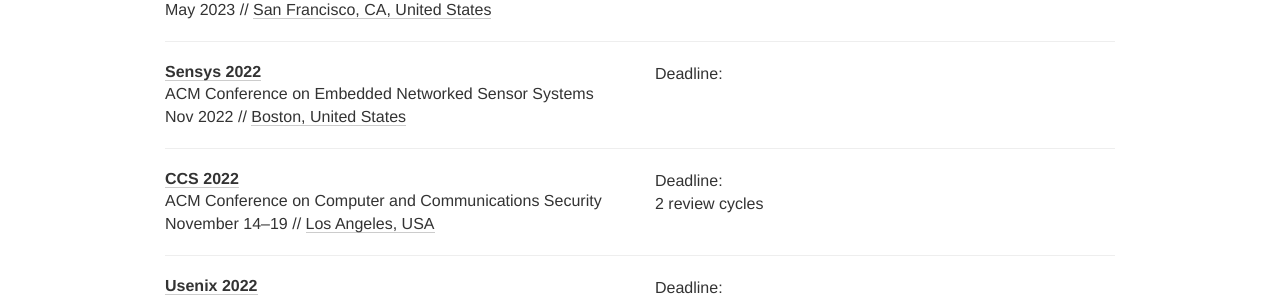
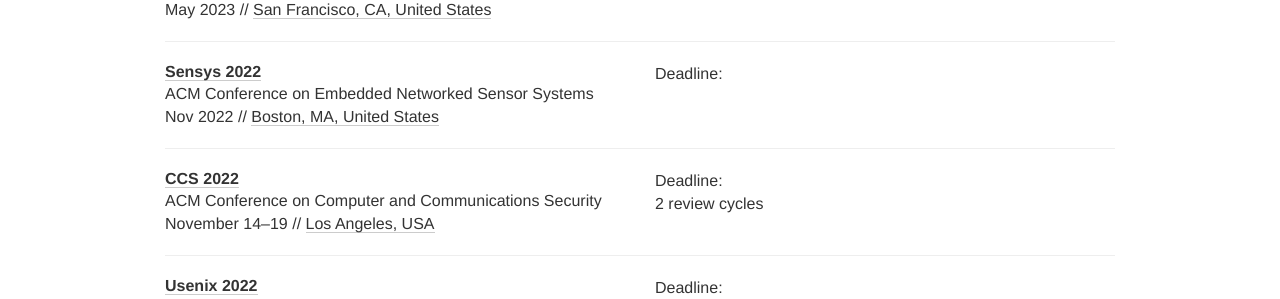
Before and after one commit to Vito-Swift/Vito-Swift.github.io, a Jekyll site: the page built from index.html, in a window 1280 px wide. Shown: the part 701-1000 px from the top of the page. Built offline with Jekyll 4.4.1, drawn with Linux system fonts in a browser that asks for light colours; nearby versions of some CDN libraries; comment, search, counter and statistics services are not loaded.

```diff
--- a/_data/conferences.yml
+++ b/_data/conferences.yml
@@ -42,13 +42,14 @@
     - "2022-12-02 23:59"
   date: "May 2023"
   place: "San Francisco, CA, United States"
+  tags: [T0, Related]
 
 - name: Sensys
   description: ACM Conference on Embedded Networked Sensor Systems
   year: 2022
   link: https://sensys.acm.org/2021/
   deadline: "2022-06-07 23:59"
-  place: Boston, United States
+  place: Boston, MA, United States
   date: "Nov 2022"
   tags: [T0, T1]
 
```
